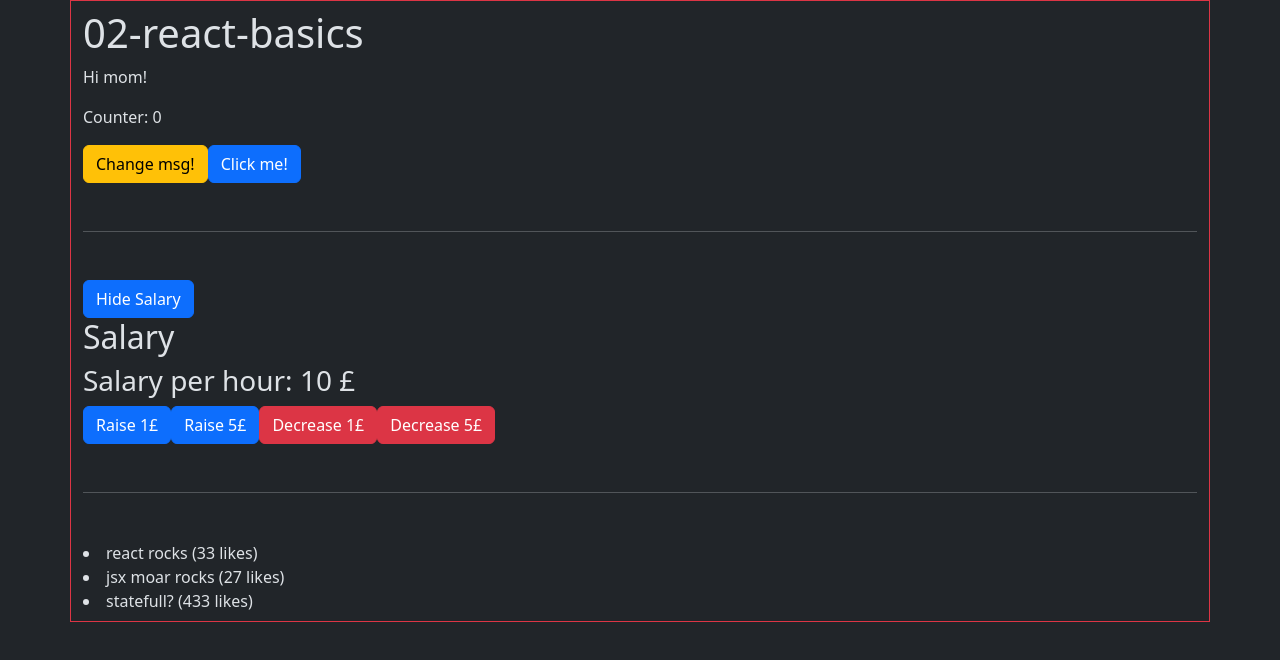
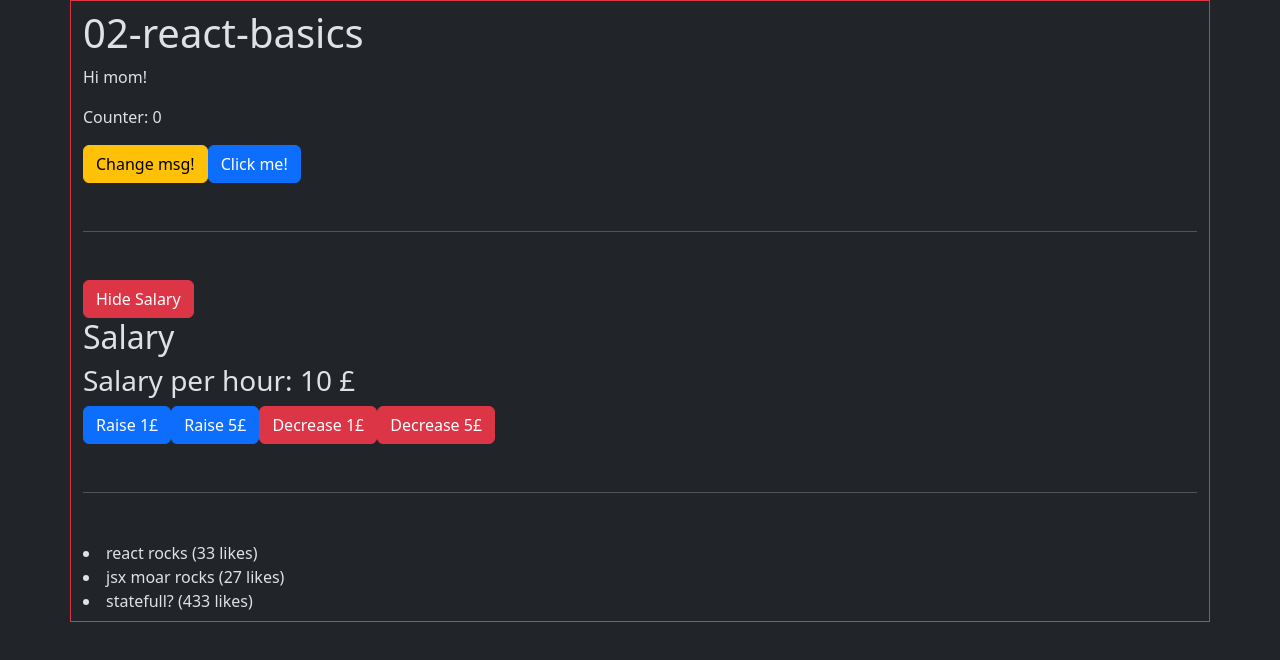
Before and after one commit to Petrasoderstrom1612/repetition, a React (Vite) app in the folder 02/: page / in a window 1280 px wide. Shown: the top 660 px of the page. Built offline with nearby package versions, Linux system fonts and the light colour scheme.

Commit message:
formatting

```diff
--- a/02/src/App.tsx
+++ b/02/src/App.tsx
@@ -44,9 +44,11 @@ function App() {
       <p>Counter: {counter}</p>
       <button className="btn btn-warning" onClick={() => {setMsg(msg === "Hi mom!" ? "Hi dad" : "Hi mom!")}}>Change msg!</button>
       <button className="btn btn-primary" onClick={handleBtnClick}>Click me!</button>
-<hr/>
-<button className="btn btn-primary" onClick={()=> setIsVisible(!isVisible)}>{isVisible ? "Hide Salary" : "Show Salary"}</button>
-{isVisible && (<>    <h2>Salary</h2>
+      <hr/>
+
+      <button className={`${isVisible ? "btn btn-danger" : "btn btn-success"}`} onClick={()=> setIsVisible(!isVisible)}>{isVisible ? "Hide Salary" : "Show Salary"}</button>
+
+      {isVisible && (<>    <h2>Salary</h2>
       <h3>Salary per hour: {salary} £</h3>
       <button className="btn btn-primary" onClick={() => adjustSalary(+1)}>Raise 1£</button>
       <button className="btn btn-primary" onClick={() => adjustSalary(+5)}>Raise 5£</button>
@@ -56,6 +58,7 @@ function App() {
       <hr/>
       <ul>
       </ul></> )}
+
         {posts.map(post => <li key={post.id}>{post.title} ({post.likes} likes)</li>)}
     </div>
   )
```
